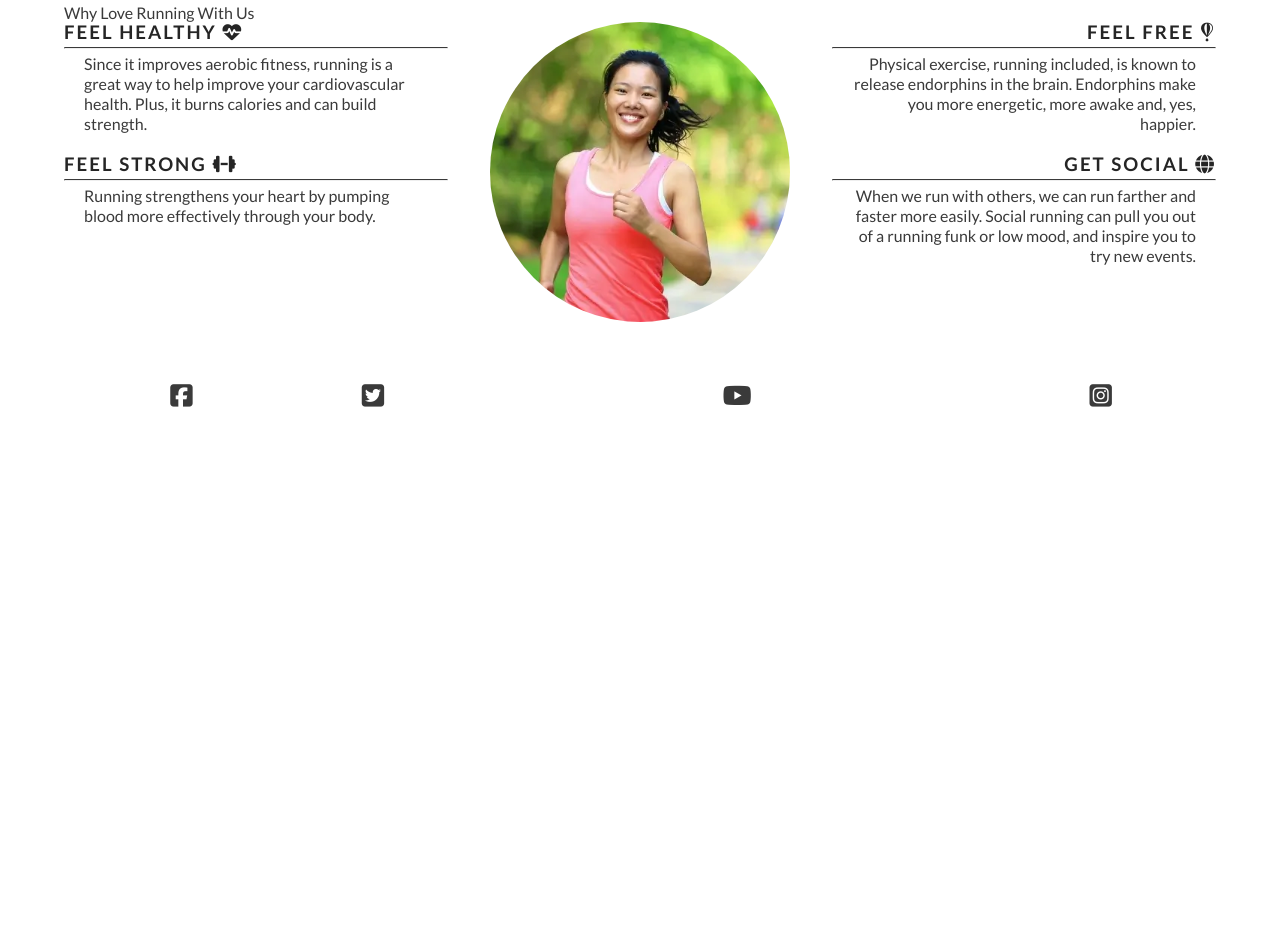
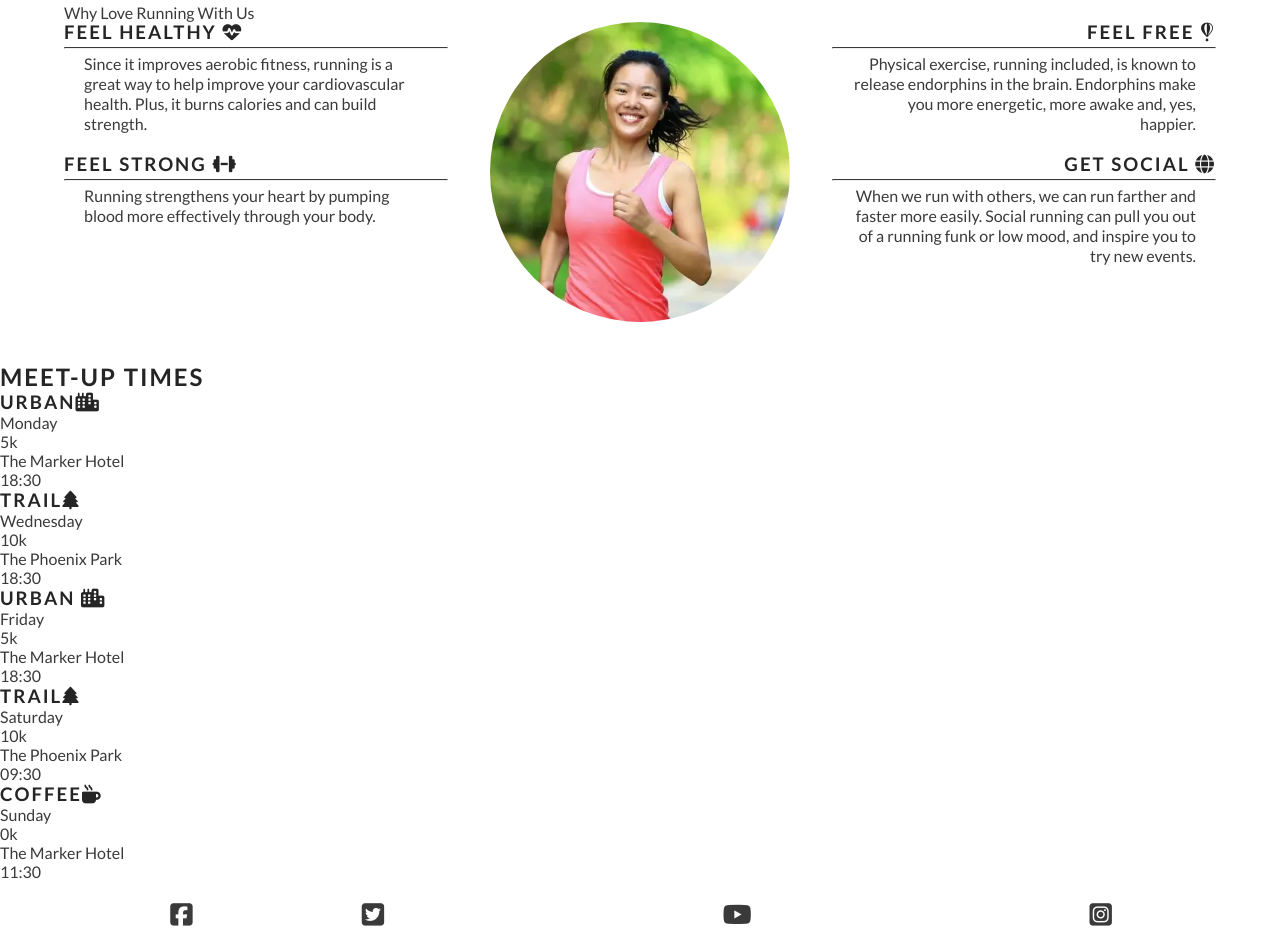
Before and after one commit to JyotiHambir-BC/love-running, a plain HTML site: page index.html in a window 1280 px wide. Shown: the part 696-1645 px from the top of the page. Before the commit the page ends 1126 px from the top, so only its background shows below. Drawn offline with Linux system fonts and the light colour scheme.

Commit message:
Add content of meetup times

```diff
--- a/index.html
+++ b/index.html
@@ -81,6 +81,47 @@
 
             </div>
         </section>
+         <!-- Meet up times section -->
+        <section id="meetups">
+           <h2>Meet-up Times</h2>
+            <div id="times">
+                <div>
+                    <h3>URBAN<i class="fa-solid fa-city"></i></h3>
+                    <p>Monday</p>
+                    <p>5k</p>
+                    <p>The Marker Hotel</p>
+                    <p>18:30</p>
+                </div>
+                <div>
+                    <h3>TRAIL<i class="fa-solid fa-tree"></i></h3>
+                    <p>Wednesday</p>
+                    <p>10k</p>
+                    <p>The Phoenix Park</p>
+                    <p>18:30</p>
+                </div>
+                <div>
+                    <h3>URBAN <i class="fa-solid fa-city"></i></h3>
+                    <p>Friday</p>
+                    <p>5k</p>
+                    <p>The Marker Hotel</p>
+                    <p>18:30</p>
+                </div>
+                <div>
+                    <h3>TRAIL<i class="fa-solid fa-tree"></i></h3>
+                    <p>Saturday</p>
+                    <p>10k</p>
+                    <p>The Phoenix Park</p>
+                    <p>09:30</p>
+                </div>
+                <div>
+                    <h3>COFFEE<i class="fa-solid fa-mug-hot"></i></h3>
+                    <p>Sunday</p>
+                    <p>0k</p>
+                    <p>The Marker Hotel</p>
+                    <p>11:30</p>
+                </div>
+            </div>
+        </section>
     </main>
 
     <footer>
```
